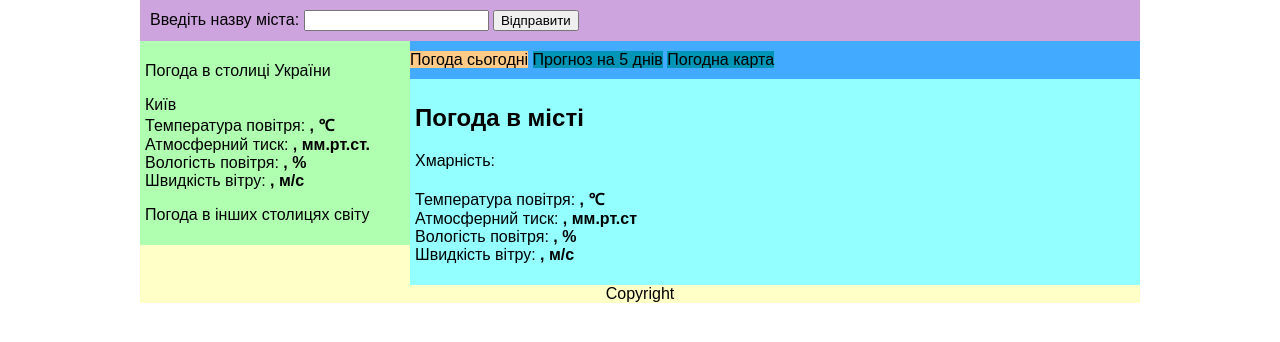
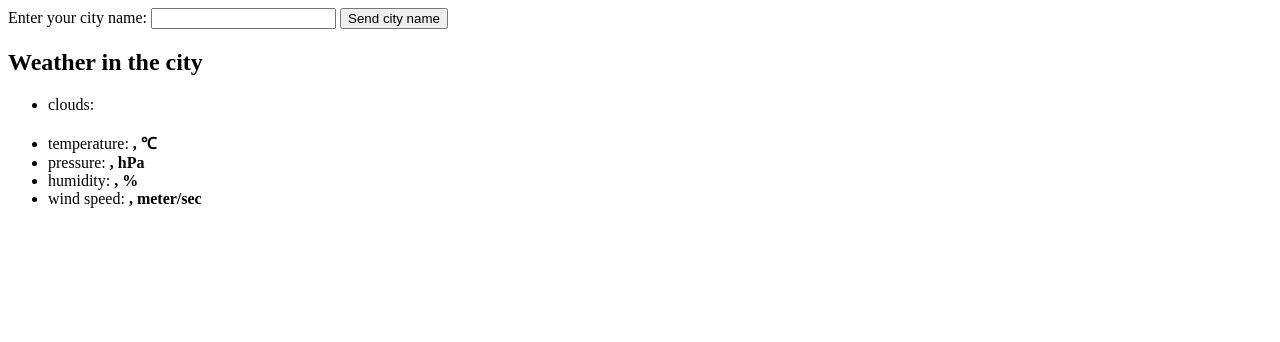
Before and after one commit to Griptilian/Griptilian.github.io, a plain HTML site: page index.html in a window 1280 px wide. Drawn offline with Linux system fonts and the light colour scheme; no server answers.

Commit message:
New edits

```diff
--- a/css/main.css
+++ /dev/null
@@ -1,66 +0,0 @@
- body {
-	font-family: Arial, Helvetica, sans-serif;
-	margin:0;
-	padding:0;
-}
-
-ul {
-	padding-left:0;
-	list-style:none;
-}
-
-#main {
-	margin:auto;
-	width:1000px;
-	background:#CDA4DE;
-}
-#header {
-	padding:10px;
-}
-
-#footer {
-	background:#FFFFC8;
-	text-align:center;
-}
-
-#content {
-	float:left;
-}
-#con_left {
-	padding:5px;
-	float:left;
-	width:260px;
-	background:#B0FFB0;
-}
-
-#con_right {
-
-	float:right;
-	width:730px;
-	background:#93FFFF;
-}
-
-
-#tabs{
-	padding:10px 0;
-	background:#42AAFF;
-}
-#today{
-	background:#FFCA86;
-}
-#five_days{
-	background:#0095B6;
-}
-#weather_map{
-	background:#0095B6;
-}
-
-
-#weather_today{
-	padding:5px;
-}
-
-#weather_five_days{
-	display:none;
-
-}
--- a/index.html
+++ b/index.html
@@ -1,71 +1,29 @@
 <!DOCTYPE html>
 <html>
 <head>
-	<title>Погода в Україні та світі</title>
-	<meta charset="utf-8">
-	<script type="text/javascript" src="js/script_head.js"></script>
-	<link rel="icon" href="favicon.ico">
-	<link rel="stylesheet" href="css/main.css">
+	<title>Open Weather Map</title>
 	<!--<script type="text/javascript" src="jquery-1.11.1.js"></script>
 	<script type="text/javascript" src="jquery-script.js"></script>-->
-	</head>
+
+</head>
 <body>
-<div id="main">
-	<div id="header">
-		<form>
-			<label for="cityname">Введіть назву міста:</label>
-			<input type="search" id="cityname" size="20"/>
-			<input type="button" id="send" value="Відправити" />
-		</form>
-	</div>
-		<div id="content">
-			<div id="con_left">
-				<div id="capital">
-					<p>Погода в столиці України</p>
-					<ul>
-							<li style="display:none">clouds: <b><span id="kiev_clouddescr"></span></b></li>
-							<li><span>Київ</span><img id="kiev_cloudimg"></li>
-							<li>Температура повітря: <b><span id="kiev_temp"></span>, &#8451;</b></li>
-							<li>Атмосферний тиск: <b><span id="kiev_pressure"></span>, мм.рт.ст.</b></li>
-							<li>Вологість повітря: <b><span id="kiev_humidity"></span>, %</b></li>
-							<li>Швидкість вітру: <b><span id="kiev_windspeed"></span>, м/с</b></li>
-					</ul>
-				</div>
-				<div id="other_capital">
-					<p>Погода в інших столицях світу</p>
-				</div>
-			</div>
-			<div id="con_right">
-					<div id="tabs">
-					<span id="today">Погода сьогодні</span>
-					<span id="five_days">Прогноз на 5 днів</span>
-					<span id="weather_map">Погодна карта</span>
-					</div>
-					<div id="weather_today">
-						<h2>Погода в місті <span id="selectedcity"></span></h2>
-						<ul>
-							<li>Хмарність: <b><span id="clouddescr"></span></b></li>
-							<img id="cloudimg">
-							<li>Температура повітря: <b><span id="temp"></span>, &#8451;</b></li>
-							<li>Атмосферний тиск: <b><span id="pressure"></span>, мм.рт.ст</b></li>
-							<li>Вологість повітря: <b><span id="humidity"></span>, %</b></li>
-							<li>Швидкість вітру: <b><span id="windspeed"></span>, м/с</b></li>
-						</ul>
-					</div>
-					<div id="weather_five_days">
-					5
-					</div>
-			</div>
-		</div>
-	<div id="footer">
-		Copyright
-	</div>
-</div>
+	<form>
+		<label for="cityname">Enter your city name:</label>
+		<input type="text" id="cityname" size="20"/>
+		<input type="button" id="send" value="Send city name" />
+	</form>
 
+	<h2>Weather in the city <span id="selectedcity"></span></h2>
 
+	<ul>
+		<li>clouds: <b><span id="clouddescr"></span></b></li>
+		<img id="cloudimg">
+		<li>temperature: <b><span id="temp"></span>, &#8451;</b></li>
+		<li>pressure: <b><span id="pressure"></span>, hPa</b></li>
+		<li>humidity: <b><span id="humidity"></span>, %</b></li>
+		<li>wind speed: <b><span id="windspeed"></span>, meter/sec</b></li>
+	</ul>
 
-
-
-	<script type="text/javascript" src="js/script.js"></script>
+	<script type="text/javascript" src="js-script.js"></script>
 </body>
 </html>
--- /dev/null
+++ b/js-script.js
@@ -0,0 +1,50 @@
+function getXHR() {
+    var xhrobj;
+    if (window.XMLHttpRequest) {
+        // code for IE7+, Firefox, Chrome, Opera, Safari
+        xhrobj = new XMLHttpRequest();
+    } else {
+        // code for IE6, IE5
+        xhrobj = new ActiveXObject('Microsoft.XMLHTTP');
+    }
+    return xhrobj;
+}
+
+var APPID = "6dd5d55e84742b720ad18912a82e4c96";
+
+var cityname;
+var url;
+var send = document.getElementById('send');
+
+var selectedcity = document.getElementById('selectedcity');
+var clouddescr = document.getElementById('clouddescr');
+var cloudimg = document.getElementById('cloudimg');
+var temp = document.getElementById('temp');
+var pressure = document.getElementById('pressure');
+var humidity = document.getElementById('humidity');
+var windspeed = document.getElementById('windspeed');
+
+
+
+send.addEventListener('click', function() {
+	cityname = document.getElementById('cityname').value;
+	url = 'http://api.openweathermap.org/data/2.5/weather?q=' + cityname + '&APPID=' + APPID;
+	var xhr = getXHR();
+
+	xhr.onreadystatechange = function () {
+    	if (xhr.readyState == 4 && xhr.status == 200) {
+        	var data = JSON.parse(xhr.responseText);
+        	selectedcity.innerHTML = data.name;
+        	clouddescr.innerHTML = data.weather[0].description;
+        	cloudimg.setAttribute('src', 'http://openweathermap.org/img/w/' + data.weather[0].icon + '.png');
+        	temp.innerHTML = data.main.temp - 273.15;
+        	pressure.innerHTML = data.main.pressure;
+        	humidity.innerHTML = data.main.humidity;
+        	windspeed.innerHTML = data.wind.speed;
+    	}
+	}
+
+	xhr.open('GET', url, true);
+	xhr.send();
+
+}, false);
--- a/js/script.js
+++ /dev/null
@@ -1,41 +0,0 @@
-
-
-
-/* var selectedcity = document.getElementById('selectedcity');
-var clouddescr = document.getElementById('clouddescr');
-var cloudimg = document.getElementById('cloudimg');
-var temp = document.getElementById('temp');
-var pressure = document.getElementById('pressure');
-var humidity = document.getElementById('humidity');
-var windspeed = document.getElementById('windspeed'); */
-
-var send = document.getElementById('send');
-send.addEventListener('click', function() {
-	cityname = document.getElementById('cityname').value;
-	if (cityname == "") {alert("Введіть назву міста"); return;};
-	url = 'http://api.openweathermap.org/data/2.5/weather?q=' + cityname + '&APPID=' + APPID;
-	var xhr = getXHR();
-	xhr.onreadystatechange = function () {
-		if (xhr.readyState == 4) {
-		   	if (xhr.status == 200) {
-				var data = JSON.parse(xhr.responseText);
-				selectedcity.innerHTML = data.name;
-				clouddescr.innerHTML = data.weather[0].description;
-				cloudimg.setAttribute('src', 'http://openweathermap.org/img/w/' + data.weather[0].icon + '.png');
-				temp.innerHTML = Math.round(data.main.temp - 273.15);
-				pressure.innerHTML = Math.round(data.main.pressure * 0.75006375541921);
-				humidity.innerHTML = data.main.humidity;
-				windspeed.innerHTML = data.wind.speed;
-
-			}
-			else
-			{
-				alert("На жаль, погоди для " + cityname + " на сайті немає");
-				return;
-			}
-		}
-	}
-	xhr.open('GET', url, true);
-	xhr.send();
-
-}, false);
--- a/js/script_head.js
+++ /dev/null
@@ -1,44 +0,0 @@
-function getXHR() {
-    var xhrobj;
-    if (window.XMLHttpRequest) {
-        // code for IE7+, Firefox, Chrome, Opera, Safari
-        xhrobj = new XMLHttpRequest();
-    } else {
-        // code for IE6, IE5
-        xhrobj = new ActiveXObject('Microsoft.XMLHTTP');
-    }
-    return xhrobj;
-}
-
-var APPID = "6dd5d55e84742b720ad18912a82e4c96";
-
-var cityname;
-var url;
-
-var jsonToday = {};
-
-document.addEventListener("DOMContentLoaded", function() {
-	var cityname = "Kiev";
-	var url = "http://api.openweathermap.org/data/2.5/weather?q=" + cityname + "&APPID=" + APPID;
-	var xhr = getXHR();
-	xhr.onreadystatechange = function () {
-		if (xhr.readyState == 4){
-			if (xhr.status == 200) {
-				var data = JSON.parse(xhr.responseText);
-				document.getElementById('kiev_clouddescr').innerHTML = data.weather[0].description;
-				document.getElementById('kiev_cloudimg').setAttribute('src', 'http://openweathermap.org/img/w/' + data.weather[0].icon + '.png');
-				document.getElementById('kiev_temp').innerHTML = Math.round(data.main.temp - 273.15);
-				document.getElementById('kiev_pressure').innerHTML = Math.round(data.main.pressure * 0.75006375541921);
-				document.getElementById('kiev_humidity').innerHTML = data.main.humidity;
-				document.getElementById('kiev_windspeed').innerHTML = data.wind.speed;
-			}
-			else
-			{
-				alert("На жаль, погоди для " + cityname + " на сайті немає");
-				return;
-			}
-		}
-	}
-	xhr.open('GET', url, true);
-	xhr.send();
-}, false);
```
Also changed, not shown: favicon.ico (deleted).
